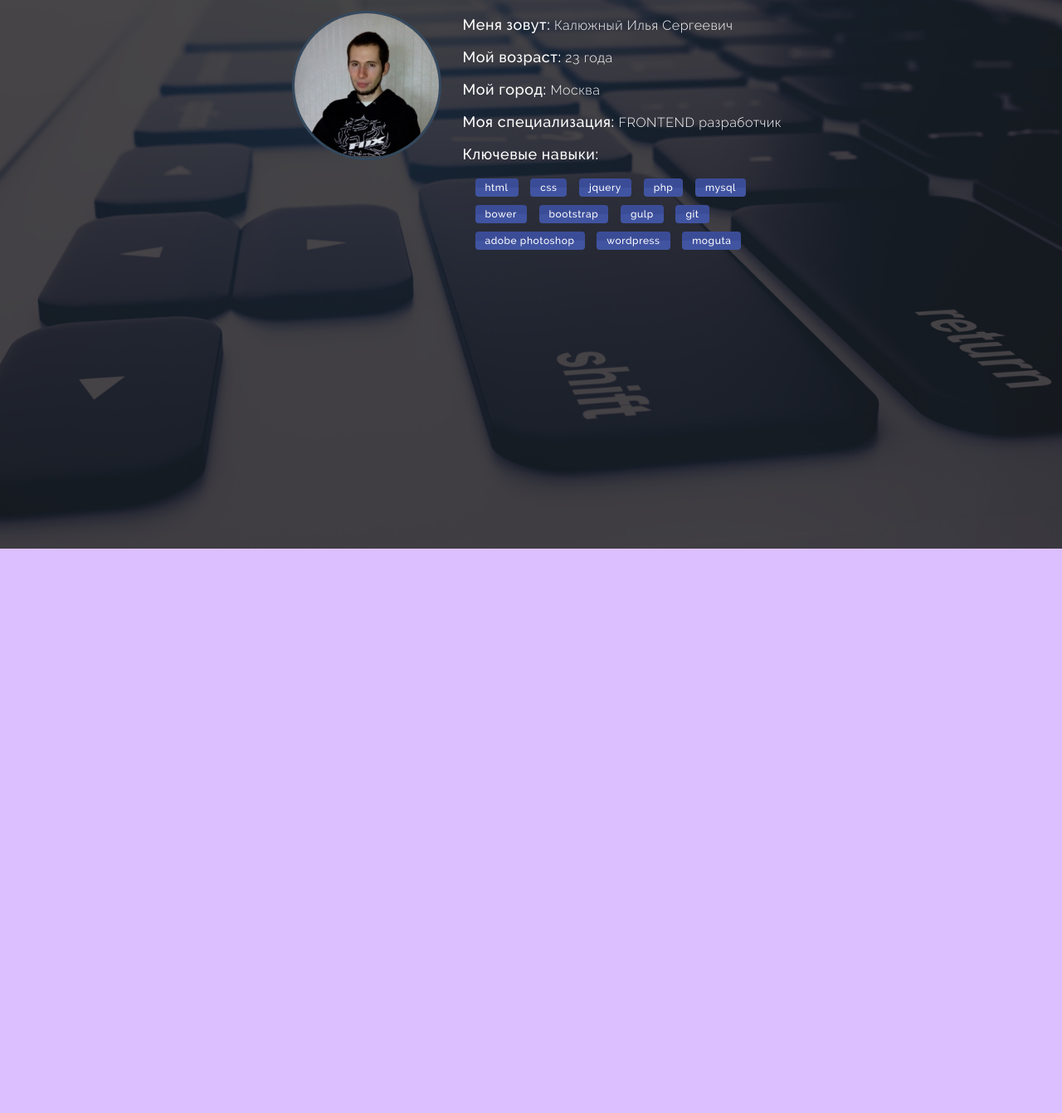
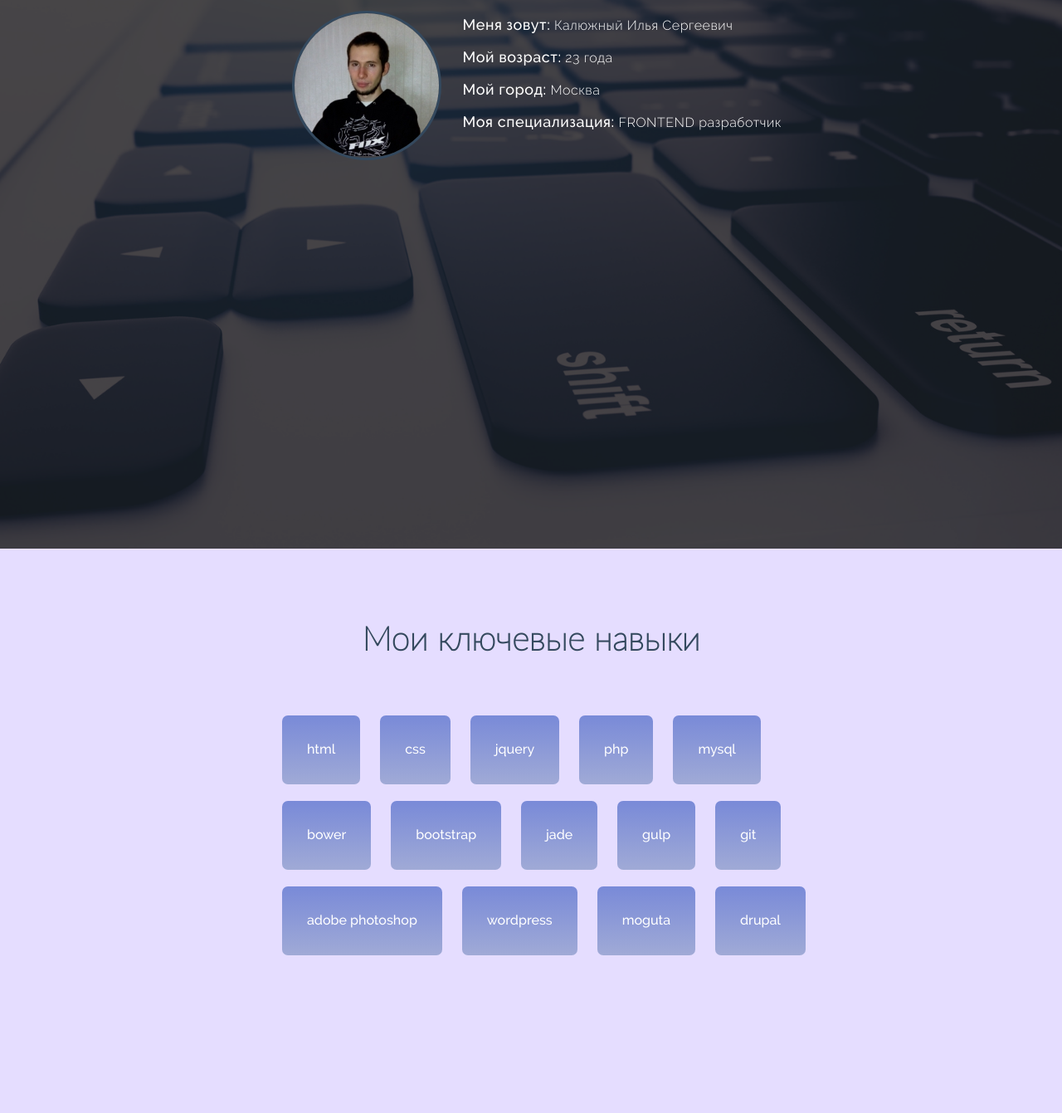
Before and after one commit to ilkalyuzhny/my-visit-adapt, a website: page app/index.html in a window 1280 px wide. Shown: the part 239-1580 px from the top of the page at 83% size. Drawn offline with nearby package versions, Linux system fonts and the light colour scheme.

Commit message:
added and fixed section - myskills

```diff
--- a/app/css/main.css
+++ b/app/css/main.css
@@ -136,42 +136,41 @@ img-responsive {
   font-size: 18px;
   font-family: 'Raleway Medium';
 }
-.skills {
-  width: 400px; /*237px*/
-  position: relative;
-  top: -20px; /*-34px*/
-  left: -30px; /*70px*/
-  float: right;
-  display: block;
-}
-.skills-ikons {
-  display: inline-block;
-  padding: 0px 12px;
-	margin: 5px;
-  color: #ffffff;
-  font-family: 'Raleway Medium';
-  font-size: 12px;
-  background: rgb(59,168,192);D3D3D3
-  background: -moz-linear-gradient(top,  rgba(59,76,151,1) 0%, rgba(59,76,151,1) 50%, rgba(65,84,161,1) 50%, rgba(65,84,161,1) 100%);
-  background: -webkit-linear-gradient(top,  rgba(59,76,151,1) 0%,rgba(59,76,151,1) 50%,rgba(65,84,161,1) 50%,rgba(65,84,161,1) 100%);
-  background: linear-gradient(to bottom,  rgba(59,76,151,1) 0%,rgba(59,76,151,1) 50%,rgba(65,84,161,1) 50%,rgba(65,84,161,1) 100%);65
-  -webkit-border-radius: 4px;
-  -moz-border-radius: 4px;
-  border-radius: 4px;
-  text-decoration: none;
-}
 /**Section slide end*/
 
 /**Section slide Skills start*/
 .myskills {
 	min-height: 700px;
-	background-color: #DBBFFF; /*#efe5ca*/
+	background-color: #E5DDFF; /*#efe5ca*/
   position: relative;
   margin: 0 auto;
 /*	height: 100vh;*/
   overflow: hidden;
 }
-/**Section slide end*/
+.my-skills-block {
+	width: 700px;
+  position: relative;
+	margin: 0 auto;
+}
+.skills {
+  position: relative;
+  display: block;
+}
+.skills-ikons {
+  display: inline-block;
+  padding: 30px 30px;
+	margin: 10px;
+  color: #ffffff;
+  font-family: 'Raleway Medium';
+  font-size: 16px;
+	background: #798AD8; /* Для старых браузров */
+  background: linear-gradient(to bottom, #798AD8, #A0AAD6);
+  -webkit-border-radius: 7px;
+  -moz-border-radius: 7px;
+  border-radius: 7px;
+  text-decoration: none;
+}
+/**Section slide Skills end*/
 
 /**Section slide Portfolio start*/
 .portfolio {
@@ -602,6 +601,7 @@ input:focus:-ms-input-placeholder {
 	background-color: #46465B; /*#997DED*/
 	border-radius: 15px;
 	border: 1px solid #fff;
+	transition: 1s;
 }
 .soc-buttons {
   padding-top: 14px;
--- a/app/index.html
+++ b/app/index.html
@@ -82,7 +82,7 @@
                     <p><span class="info-text">Мой возраст:</span> 23 года</p>
                     <p><span class="info-text">Мой город:</span> Москва</p>
                     <p><span class="info-text">Моя специализация:</span> FRONTEND разработчик</p>
-                    <p><span class="info-text">Ключевые навыки:</span></p>
+                    <!--p><span class="info-text">Ключевые навыки:</span></p>
                         <ul class="skills">
                           <li class="skills-ikons">html</li>
                           <li class="skills-ikons">css</li>
@@ -96,7 +96,7 @@
                           <li class="skills-ikons">adobe photoshop</li>
                           <li class="skills-ikons">wordpress</li>
                           <li class="skills-ikons">moguta</li>
-                        </ul>
+                        </ul-->
                   </div>
                 </div>
               </div>
@@ -107,7 +107,31 @@
     <div>
   </header>
   <section id=box2 class="myskills">
-    <div class="12345"></div>
+    <div class="container">
+      <div class="row">
+        <h2 class="header-text-portf">Мои ключевые навыки</h2>
+        <div class="col-md-12">
+          <div class="my-skills-block">
+            <ul class="skills">
+              <li class="skills-ikons">html</li>
+              <li class="skills-ikons">css</li>
+              <li class="skills-ikons">jquery</li>
+              <li class="skills-ikons">php</li>
+              <li class="skills-ikons">mysql</li>
+              <li class="skills-ikons">bower</li>
+              <li class="skills-ikons">bootstrap</li>
+              <li class="skills-ikons">jade</li>
+              <li class="skills-ikons">gulp</li>
+              <li class="skills-ikons">git</li>
+              <li class="skills-ikons">adobe photoshop</li>
+              <li class="skills-ikons">wordpress</li>
+              <li class="skills-ikons">moguta</li>
+              <li class="skills-ikons">drupal</li>
+            </ul>
+          </div>
+        </div>
+      </div>
+    </div>
   </section>
   <section id="box3" class="portfolio">
     <div class="container">
```
